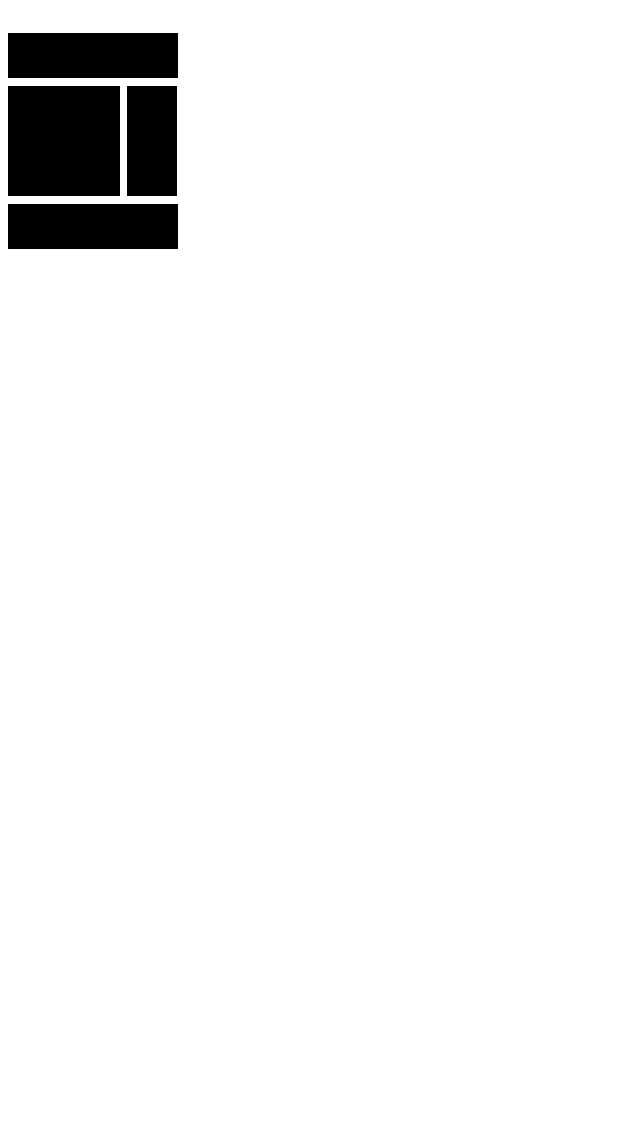
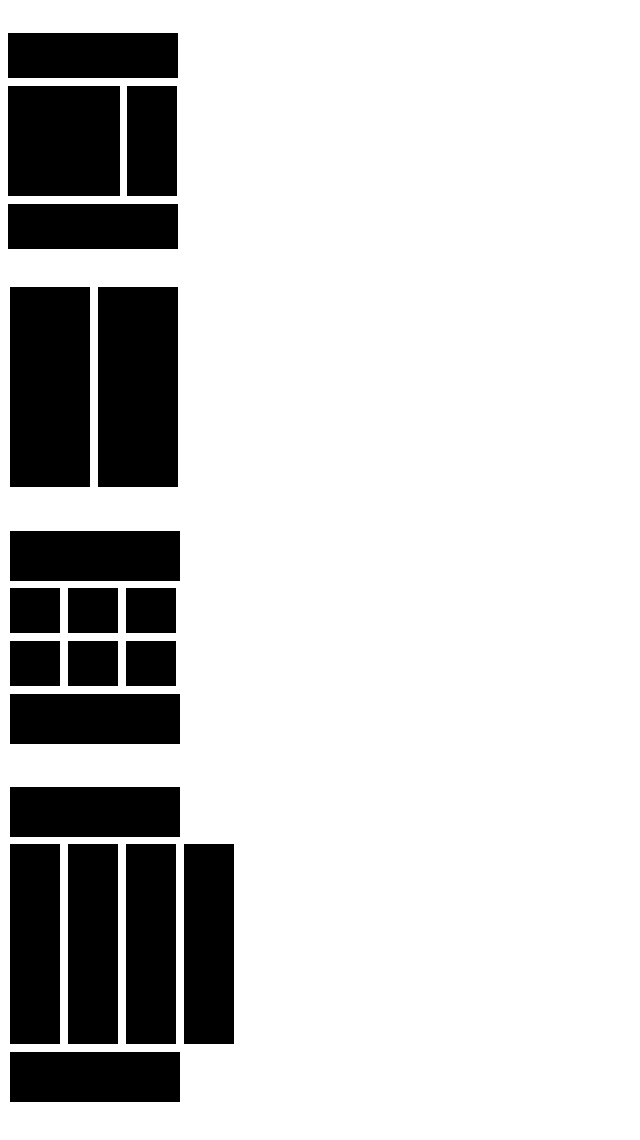
Before and after one commit to TheAtticGhost/Layouts_NoGridOrFlexbox_WebDevCourse, a plain HTML site: page index.html in a window 1280 px wide. Shown: the part 3927-5067 px from the top of the page, without its empty margins (0-640 px from the left). Before the commit the page ends 4220 px from the top, so only its background shows below. Drawn offline with Linux system fonts and the light colour scheme.

Commit message:
added more layouts

```diff
--- a/index.html
+++ b/index.html
@@ -135,5 +135,39 @@
       <div class="sixteenfour"></div>
     </section>
     <br /><br />
+    <section>
+      <div class="eighteenone block"></div>
+      <div class="eighteenone block"></div>
+    </section>
+    <br /><br />
+    <section>
+      <div class="nineteenone block2"></div>
+      <div>
+        <div class="nineteentwo block"></div>
+        <div class="nineteentwo block"></div>
+        <div class="nineteentwo block"></div>
+      </div>
+      <div>
+        <div class="nineteentwo block"></div>
+        <div class="nineteentwo block"></div>
+
+        <div class="nineteentwo block"></div>
+      </div>
+      <div></div>
+      <div class="nineteenone block2"></div>
+    </section>
+    <br /><br />
+    <section>
+      <div class="nineteenone block2"></div>
+
+      <div class="twentytwo block"></div>
+      <div class="twentytwo block"></div>
+      <div class="twentytwo block"></div>
+      <div class="twentytwo block"></div>
+
+      <div></div>
+      <div class="nineteenone block2"></div>
+    </section>
+    <br /><br />
   </body>
 </html>
--- a/style.css
+++ b/style.css
@@ -3,6 +3,14 @@
   height: 200px;
   margin: 2px;
   display: inline-block;
+  background-color: black;
+}
+
+.block2 {
+  width: 50px;
+  height: 66.7px;
+  margin: 2px;
+
   background-color: black;
 }
 
@@ -52,14 +60,6 @@
 }
 .fourthree {
   width: 110px;
-}
-
-.block2 {
-  width: 50px;
-  height: 66.7px;
-  margin: 2px;
-
-  background-color: black;
 }
 
 .fiveone {
@@ -191,3 +191,17 @@
   width: 112px;
   margin-right: 3px;
 }
+
+.eighteenone {
+  width: 80px;
+}
+
+.nineteenone {
+  width: 170px;
+  height: 50px;
+  margin-bottom: 5px;
+}
+
+.nineteentwo {
+  height: 45px;
+}
```
